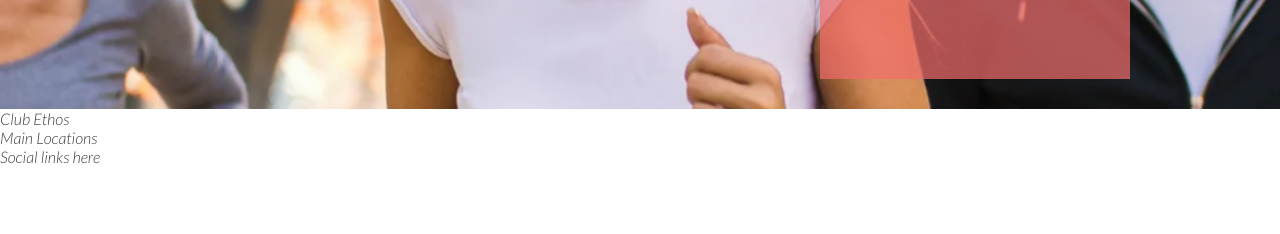
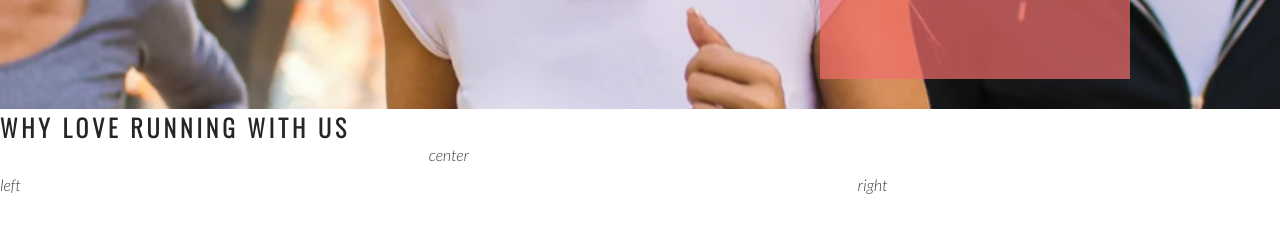
Before and after one commit to belovedpearl/love-running, a plain HTML site: page index.html in a window 1280 px wide. Shown: the part 566-800 px from the top of the page. Drawn offline with nearby package versions, Linux system fonts and the light colour scheme.

Commit message:
Add club ethos main structure

```diff
--- a/assets/css/style.css
+++ b/assets/css/style.css
@@ -23,6 +23,8 @@ h1, h2{
 #logo{
     float: left;
     font-size: 280%;
+
+    margin-left: 30px;
 }
 
  /*  navigation menu */
@@ -106,3 +108,26 @@ h1, h2{
       right: 150px;
       position: absolute;
  }
+
+ /* Club Ethos*/
+
+ #club-ethos{
+   height: 600px;
+ }
+
+ #left-about{
+   padding-top: 30px;
+   width: 33%;
+   float: left;
+ }
+
+ #right-about{
+   padding-top: 30px;
+   width: 33%;
+   float: right;
+ }
+
+ #center-about{
+   width: 33%;
+   margin: 0 auto;
+ }
--- a/index.html
+++ b/index.html
@@ -37,8 +37,11 @@
         </div>
     </section>
 
-    <section>
-        Club Ethos
+    <section id="club-ethos">
+        <h1>Why Love Running With Us</h1>
+        <div id="left-about">left</div>
+        <div id="right-about">right</div>
+        <div id="center-about">center</div>
     </section>
 
     <section>
```
